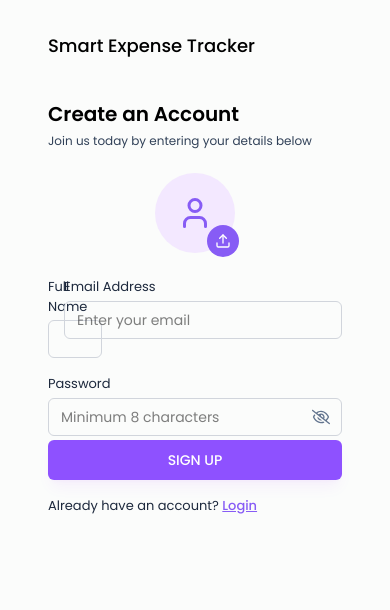
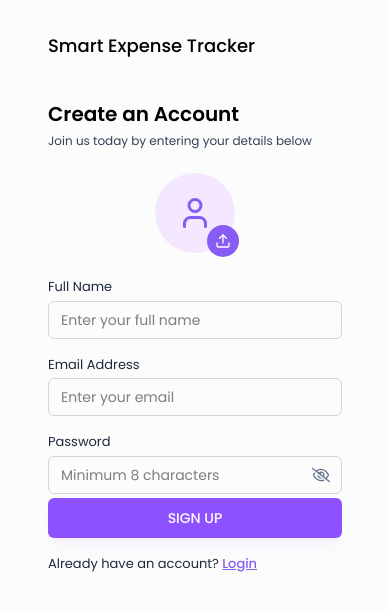
Before and after one commit to Ali2338/Expense-tracker, a React (Vite) app in the folder frontend/smart-expense-tracker/: page /signUp in a window 390 px wide. Shown: the top 610 px of the page. Built offline with nearby package versions, Linux system fonts and the light colour scheme.

Commit message:
Fix responsive SignUp form and Input component

```diff
--- a/frontend/smart-expense-tracker/src/pages/SignUp.jsx
+++ b/frontend/smart-expense-tracker/src/pages/SignUp.jsx
@@ -97,7 +97,7 @@ const SignUp = () => {
               />
             </div>
 
-            <div className='col-span-2 w-full'>
+            <div className='col-span-1 md:col-span-2 w-full'>
               <Input
                 value={password}
                 onChange={({ target }) => setPassword(target.value)}
@@ -107,8 +107,6 @@ const SignUp = () => {
               />
             </div>
           </div>
-
-
           {error && <p className='text-red-500 text-sm pb-2.5'>{error}</p>}
 
           <button
```
